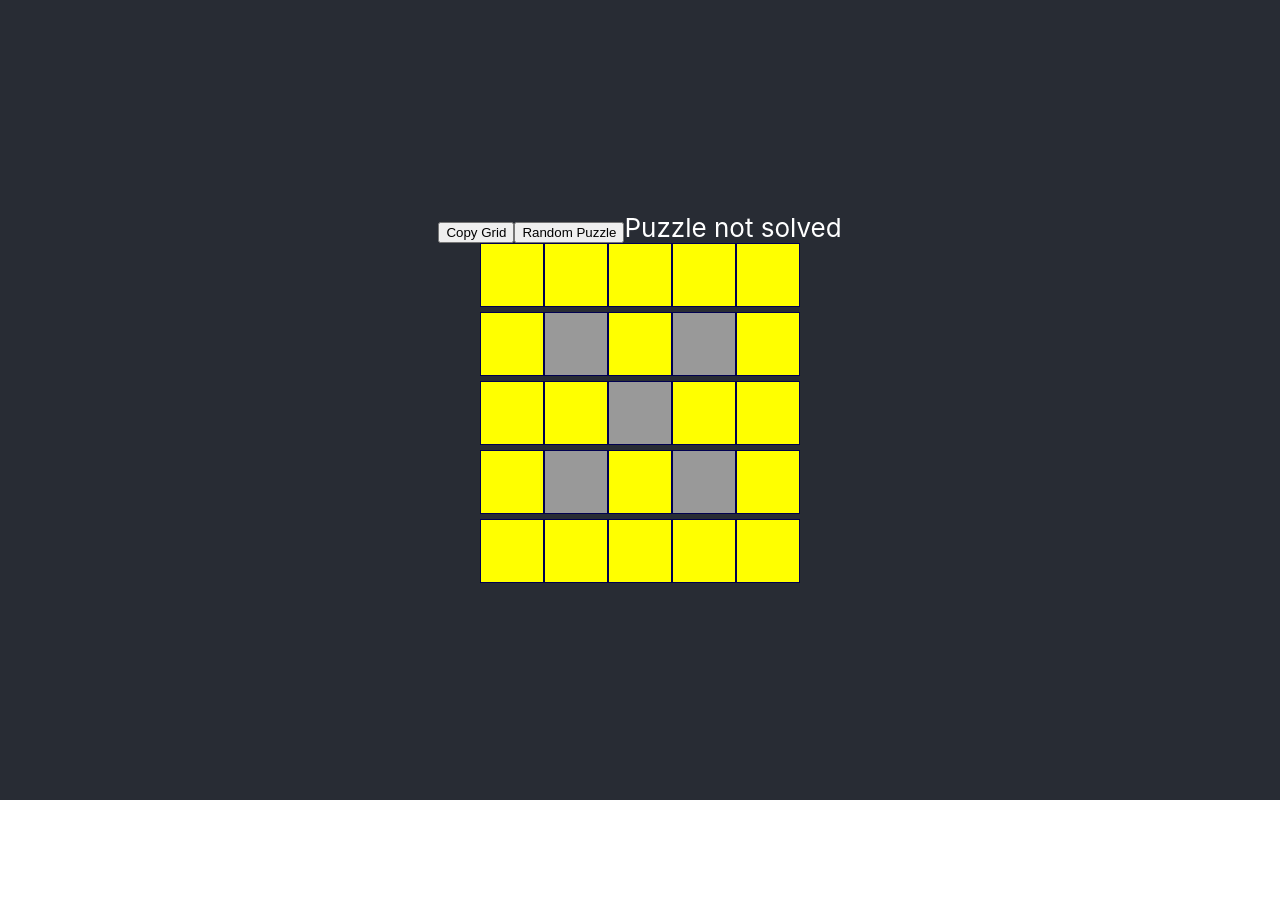
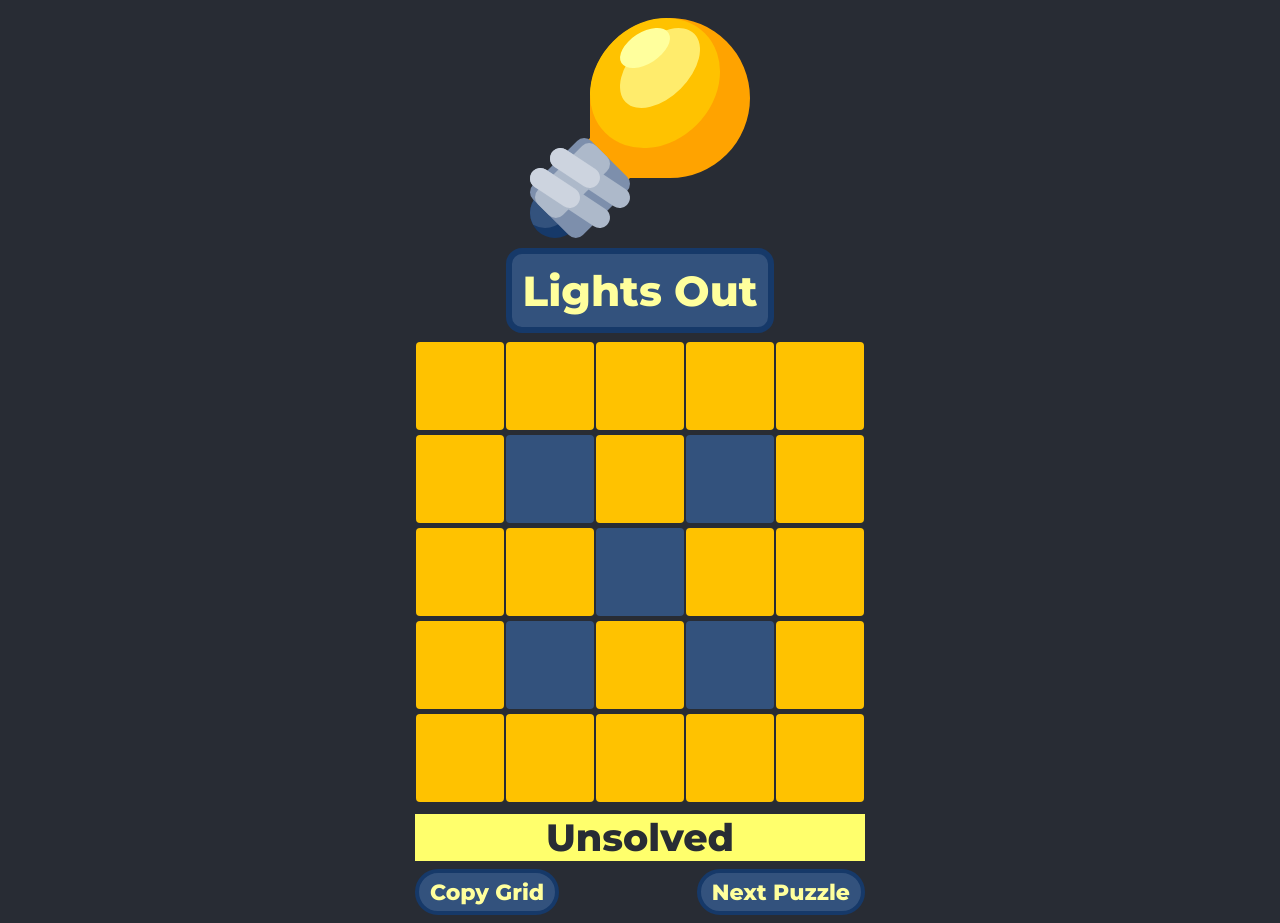
Before and after one commit to fin-b/proj-react-lightsout, a React (Create React App) app in the folder lightsout/: page / in a window 1280 px wide. Before the commit the page ends 800 px from the top, so only its background shows below. Built offline with nearby package versions, Linux system fonts and the light colour scheme.

Commit message:
All components styled

```diff
--- a/lightsout/src/App.css
+++ b/lightsout/src/App.css
@@ -1,38 +1,38 @@
+@import url('https://fonts.googleapis.com/css2?family=Montserrat:wght@800&display=swap');
+
 .App {
   text-align: center;
 }
 
+.App-container {
+  background-color: #282c34;
+  min-height: 100vh;
+  display: flex;
+  justify-content: center;
+}
+
+.App-content {
+  padding-top: 1vh;
+  padding-bottom: 1vh;
+  display: flex;
+  flex-wrap: nowrap;
+  align-items: center;
+  width: max(270px, 60vw);
+  flex-direction: column;
+}
+
 .App-logo {
-  height: 40vmin;
+  height: 24vh;
+  min-height: 240px;
   pointer-events: none;
 }
 
-@media (prefers-reduced-motion: no-preference) {
-  .App-logo {
-    animation: App-logo-spin infinite 20s linear;
-  }
+.App-header {
+  font-family: 'Montserrat', sans-serif;
+  font-size: 42px;
+  padding: 0.25em;
+  color: rgb(255, 255, 157);
+  background-color: rgb(51, 82, 125);
+  border-radius: 16px;
+  border: 6px solid rgb(22, 57, 105);
 }
-
-.App-header {
-  background-color: #282c34;
-  min-height: 100vh;
-  display: flex;
-  flex-direction: column;
-  align-items: center;
-  justify-content: center;
-  font-size: calc(10px + 2vmin);
-  color: white;
-}
-
-.App-link {
-  color: #61dafb;
-}
-
-@keyframes App-logo-spin {
-  from {
-    transform: rotate(0deg);
-  }
-  to {
-    transform: rotate(360deg);
-  }
-}
--- a/lightsout/src/App.js
+++ b/lightsout/src/App.js
@@ -1,14 +1,19 @@
-import './App.css';
-import {Grid} from './components/Grid'
+import './App.css'
+import { Grid } from './components/Grid'
+import logo from './logo.svg'
 
-function App() {
+function App () {
   return (
-    <div className="App">
-      <header className="App-header">
-        <Grid></Grid>
-      </header>
+    <div className='App'>
+      <div className='App-container'>
+        <div className='App-content'>
+          <img src={logo} className='App-logo' alt='logo' />
+          <div className='App-header'>Lights Out</div>
+          <Grid></Grid>
+        </div>
+      </div>
     </div>
-  );
+  )
 }
 
-export default App;
+export default App
--- a/lightsout/src/components/Grid.css
+++ b/lightsout/src/components/Grid.css
@@ -3,3 +3,40 @@
     content: '';
     display: table;
 }
+
+.gridContainer {
+    width: max(400px, 50vw);
+    max-width: 450px;
+}
+
+.statusMessage {
+    font-family: 'Montserrat', sans-serif;
+    font-size: 38px;
+    color: rgb(40, 44, 52);
+    margin-top: 1vh;
+    margin-bottom: 1vh;
+    background-color: rgb(255, 255, 108);
+}
+
+.grid {
+    margin-top: max(1vh, 4px);
+    margin-bottom: max(1vh, 4px);
+}
+
+.gameButtons {
+    display: flex;
+    flex-wrap: nowrap;
+    justify-content: space-between;
+}
+
+.gameButton {
+    font-family: 'Montserrat', sans-serif;
+    font-size: 22px;
+    padding: 0.25em;
+    padding-left: 0.5em;
+    padding-right: 0.5em;
+    color: rgb(255, 255, 157);
+    background-color: rgb(51, 82, 125);
+    border-radius: 32px;
+    border: 4px solid rgb(22, 57, 105);
+}
--- a/lightsout/src/components/Grid.js
+++ b/lightsout/src/components/Grid.js
@@ -38,7 +38,7 @@ class Grid extends React.Component {
    *
    * @param {number} k key
    * @param {number} s status
-   * @returns
+   * @returns {JSX.Element}
    */
   renderTile (k, s) {
     return <Tile key={k} status={s} onClick={() => this.handleClick(k)} />
@@ -47,9 +47,7 @@ class Grid extends React.Component {
   render () {
     const SIZE = 5
     let grid = []
-    const status = isSolved(this.state.tiles)
-      ? 'Puzzled solved'
-      : 'Puzzle not solved'
+    const status = isSolved(this.state.tiles) ? 'Solved' : 'Unsolved'
 
     // Generate row
     for (let r = 0; r < SIZE; r++) {
@@ -68,6 +66,7 @@ class Grid extends React.Component {
 
     let nextPuzzleButton = (
       <button
+        className='gameButton'
         onClick={() =>
           this.setState({
             tiles: this.state.puzzles[
@@ -76,22 +75,27 @@ class Grid extends React.Component {
           })
         }
       >
-        Random Puzzle
+        Next Puzzle
       </button>
     )
 
     let copyStateToClipboardButton = (
-      <button onClick={() => navigator.clipboard.writeText(this.state.tiles)}>
+      <button
+        className='gameButton'
+        onClick={() => navigator.clipboard.writeText(this.state.tiles)}
+      >
         Copy Grid
       </button>
     )
 
     return (
-      <div>
-        {copyStateToClipboardButton}
-        {nextPuzzleButton}
-        {status}
-        {grid}
+      <div className='gridContainer'>
+        <div className='grid'>{grid}</div>
+        <div className='statusMessage'>{status}</div>
+        <div className='gameButtons'>
+          {copyStateToClipboardButton}
+          {nextPuzzleButton}
+        </div>
       </div>
     )
   }
--- a/lightsout/src/components/Tile.css
+++ b/lightsout/src/components/Tile.css
@@ -1,14 +1,17 @@
 .tile {
-    border: 1px solid rgb(0, 0, 80);
-    height: 64px;
-    width: 64px;
+    border: none;
+    margin: 1px;
+    width: max(calc((100% / 5) - 2px));
+    max-width: 88px;
+    aspect-ratio: 1/1;
     padding: 0;
+    border-radius: 4px;
 }
 
 .tile[status='0'] {
-    background-color: rgb(153, 153, 153);
+    background-color: rgb(51, 82, 125);
 }
 
 .tile[status='1'] {
-    background-color: rgb(255, 255, 0);
+    background-color: rgb(255, 194, 0);
 }
```
Also changed, not shown: lightsout/src/logo.svg.
